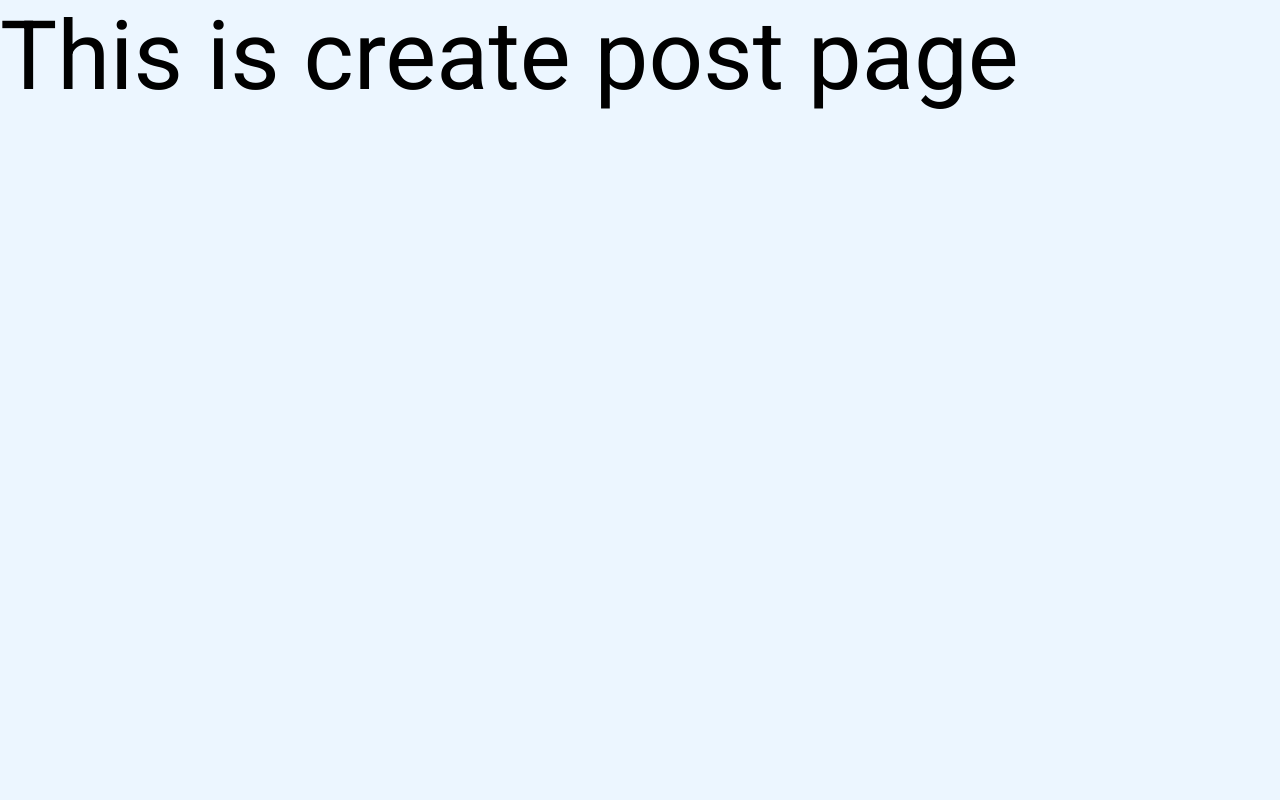
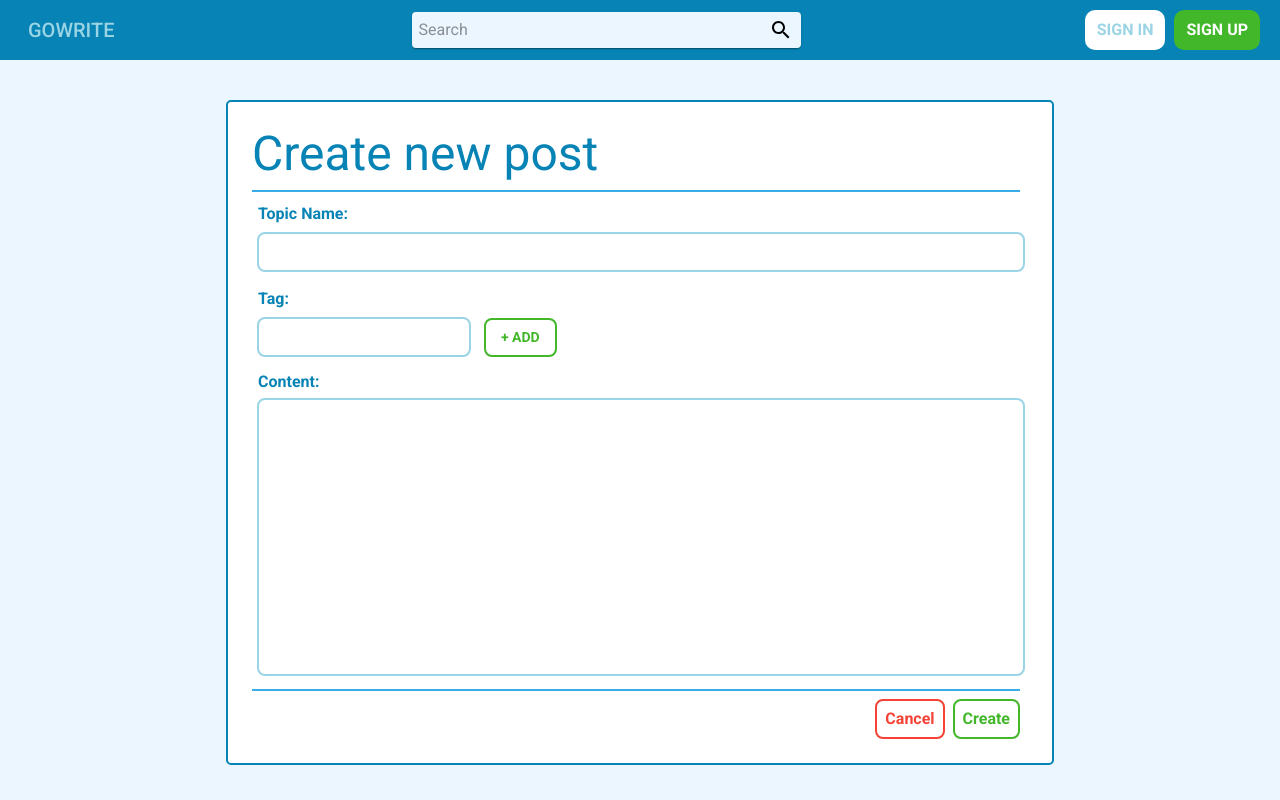
Before and after one commit to com-eng-ess-3/project-frontend, a React (Create React App) app: page /create in a window 1280 px wide. Built offline with nearby package versions, Linux system fonts and the light colour scheme; no server answers.

Commit message:
Make route for edit and create page

```diff
--- a/src/config/routes.js
+++ b/src/config/routes.js
@@ -5,7 +5,7 @@ import EditPost from 'pages/editPost'
 import RegisterPage from 'pages/register'
 import SearchResult from 'pages/search'
 import React from 'react'
-import { Route, Switch, useLocation } from 'react-router-dom'
+import { Route, Switch, useLocation, Redirect } from 'react-router-dom'
 
 const useStyle = makeStyles((theme) => ({
   root: {
@@ -21,13 +21,16 @@ function PageRouting() {
     <React.Fragment>
       <Box className={classes.root}>
         <Switch>
-          <Route path="/create">
+          <Route exact path="/create">
             <CreatePost />
           </Route>
-          <Route path="/edit">
+          <Route exact path="/edit">
+            <Redirect to="/" />
+          </Route>
+          <Route exact path="/edit/:id">
             <EditPost />
           </Route>
-          <Route path="/search">
+          <Route exact path="/search">
             <SearchResult name={query.get('name')} />
           </Route>
           <Route exact path="/register">
--- a/src/pages/createPost/index.js
+++ b/src/pages/createPost/index.js
@@ -1,8 +1,19 @@
-import { Typography } from '@material-ui/core'
-import React from 'react'
+import { Box } from '@material-ui/core'
+import { NavBar, PostModify } from 'components'
+import { AuthContext } from 'context/userContext'
+import React, { useContext } from 'react'
 
 function CreatePost() {
-  return <Typography variant="h1">{'This is create post page'}</Typography>
+  const userState = useContext(AuthContext)
+
+  return (
+    <Box display="flex" justifyContent="center">
+      <NavBar user={userState?.user} />
+      <Box height="100%" width="100%">
+        <PostModify mode="Create" />
+      </Box>
+    </Box>
+  )
 }
 
 export default CreatePost
--- a/src/pages/editPost/index.js
+++ b/src/pages/editPost/index.js
@@ -1,16 +1,27 @@
-import { Typography } from '@material-ui/core'
-import React from 'react'
-import { useHistory } from 'react-router'
+import { Box } from '@material-ui/core'
+import { NavBar, PostModify } from 'components'
+import { AuthContext } from 'context/userContext'
+import React, { useContext } from 'react'
+import { useHistory, useParams } from 'react-router'
 
-function EditPost({ id }) {
+function EditPost() {
+  const id = useParams().id
   const history = useHistory()
+  const userState = useContext(AuthContext)
 
-  if (id === '') {
+  if (!id) {
     history.push('/')
     return null
   }
 
-  return <Typography>{'This is create post page'}</Typography>
+  return (
+    <Box display="flex" justifyContent="center">
+      <NavBar user={userState?.user} />
+      <Box height="100%" width="100%">
+        <PostModify mode="Edit" />
+      </Box>
+    </Box>
+  )
 }
 
 export default EditPost
--- a/src/pages/login/index.js
+++ b/src/pages/login/index.js
@@ -1,5 +1,5 @@
 import React from 'react'
-import AuthComponent from 'components/AuthComponent'
+import { AuthComponent } from 'components'
 
 function LoginPage() {
   return <AuthComponent />
--- a/src/pages/register/index.js
+++ b/src/pages/register/index.js
@@ -1,5 +1,5 @@
 import React from 'react'
-import AuthComponent from 'components/AuthComponent'
+import { AuthComponent } from 'components'
 
 function RegisterPage() {
   return <AuthComponent isRegister />
```
